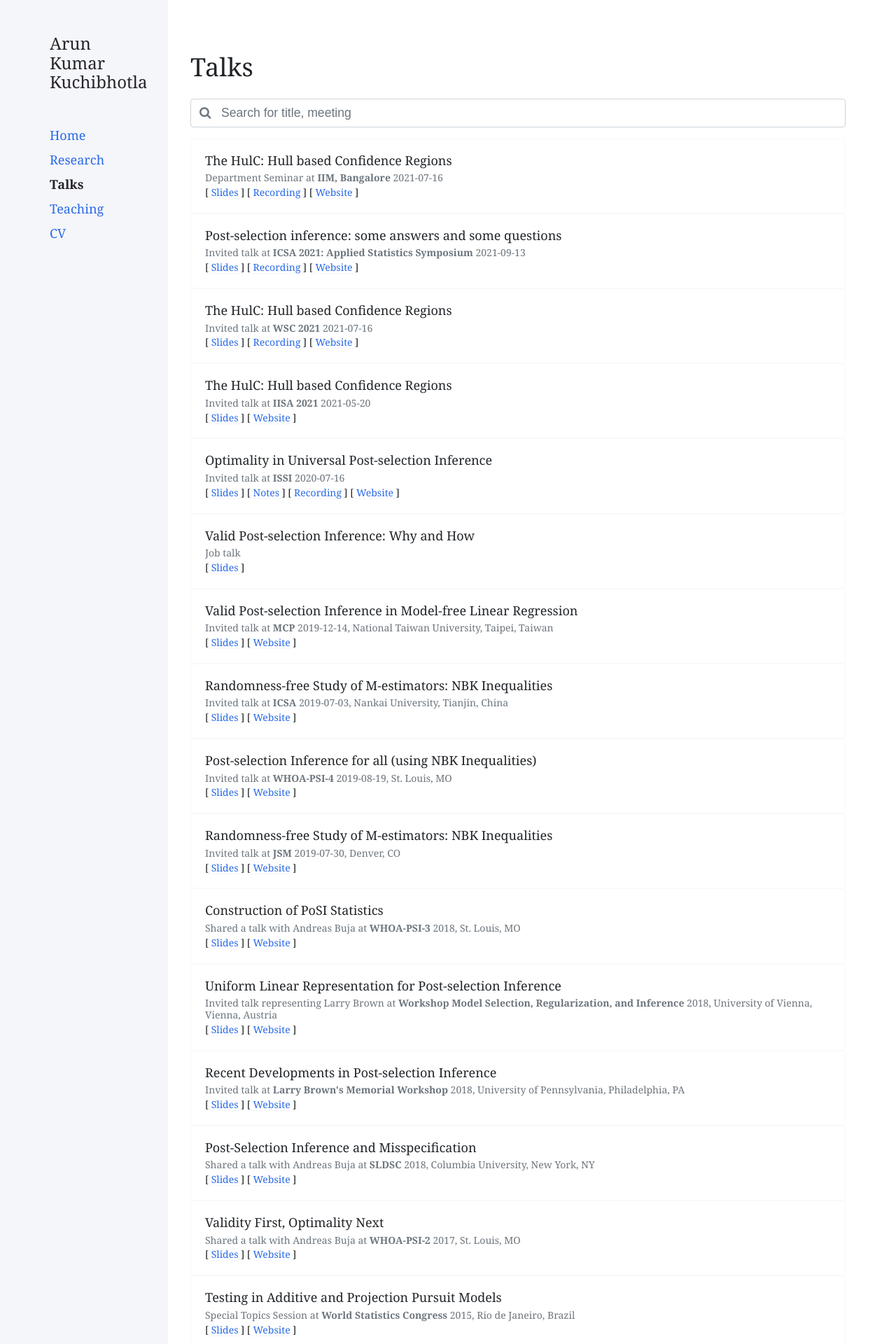
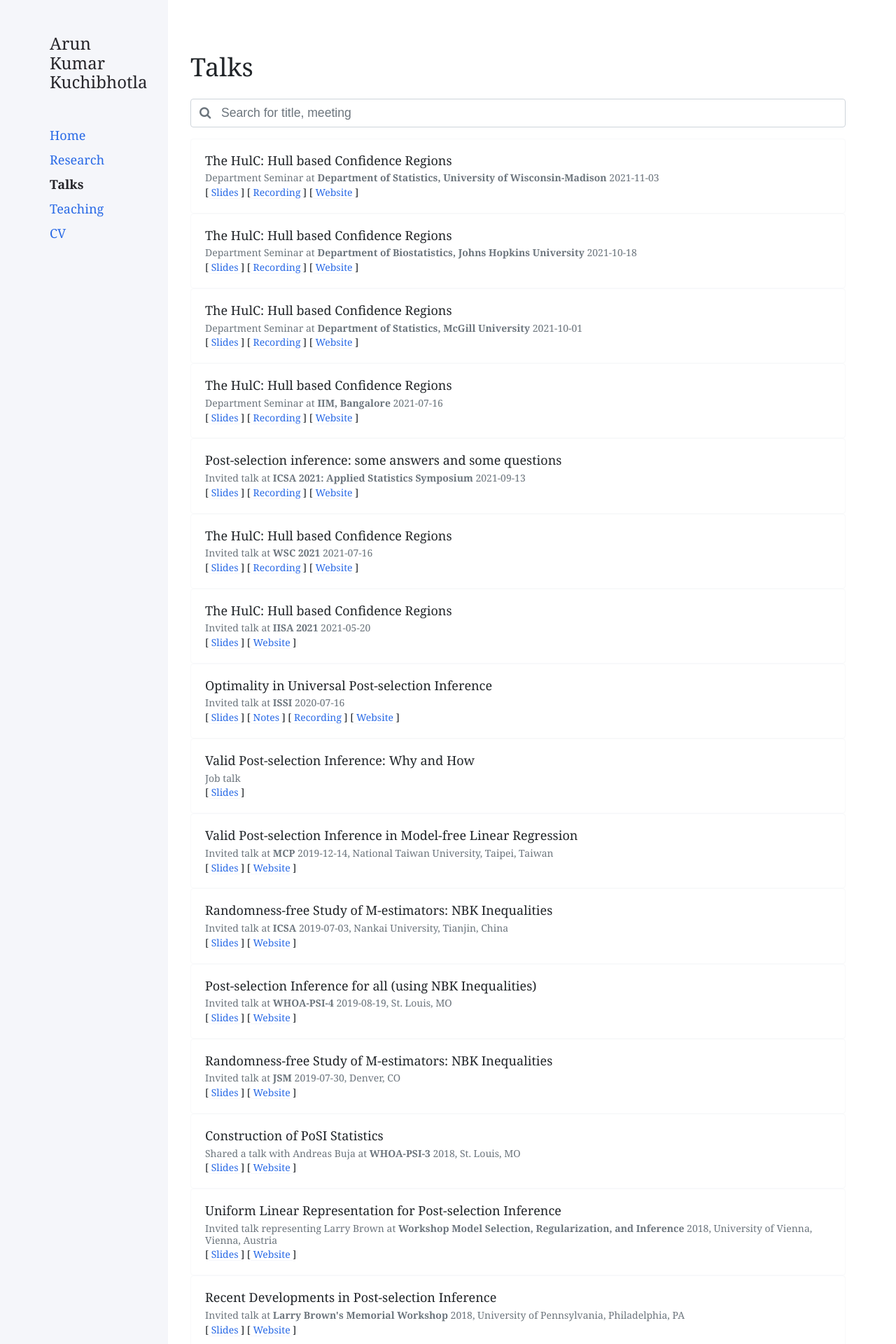
Before and after one commit to Arun-Kuchibhotla/Arun-Kuchibhotla.github.io, a Jekyll site: the page built from docs/talk.md, in a window 1280 px wide. Shown: the top 1920 px of the page at 70% size. Built offline with Jekyll 4.4.1, drawn with Linux system fonts in a browser that asks for light colours; nearby versions of some CDN libraries.

Commit message:
updated talks

```diff
--- a/_data/talk.json
+++ b/_data/talk.json
@@ -1,4 +1,34 @@
 [
+	{
+		"id": 21,
+		"title": "The HulC: Hull based Confidence Regions",
+		"meeting": "Department of Statistics, University of Wisconsin-Madison",
+		"type": "Department Seminar",
+		"time": 2021-11-03,
+		"pdf_link": "HulC_JHU2021.pdf",
+		"record_link": "",
+		"url": ""
+	},
+	{
+		"id": 20,
+		"title": "The HulC: Hull based Confidence Regions",
+		"meeting": "Department of Biostatistics, Johns Hopkins University",
+		"type": "Department Seminar",
+		"time": 2021-10-18,
+		"pdf_link": "HulC_JHU2021.pdf",
+		"record_link": "",
+		"url": "https://publichealth.jhu.edu/departments/biostatistics/news-and-events/current-seminars"
+	},
+	{
+		"id": 19,
+		"title": "The HulC: Hull based Confidence Regions",
+		"meeting": "Department of Statistics, McGill University",
+		"type": "Department Seminar",
+		"time": 2021-10-01,
+		"pdf_link": "HulC_IIMB2021.pdf",
+		"record_link": "",
+		"url": "https://mcgillstat.github.io/"
+	},
 	{
 		"id": 18,
 		"title": "The HulC: Hull based Confidence Regions",
@@ -7,7 +37,7 @@
 		"time": 2021-07-16,
 		"pdf_link": "HulC_IIMB2021.pdf",
 		"record_link": "",
-		"url": "https://www.isi2021.org/"
+		"url": "https://www.iimb.ac.in/ds-webinar-series-2021-22"
 	},
 	{
 		"id": 17,
```
Also changed, not shown: 1 other file.
